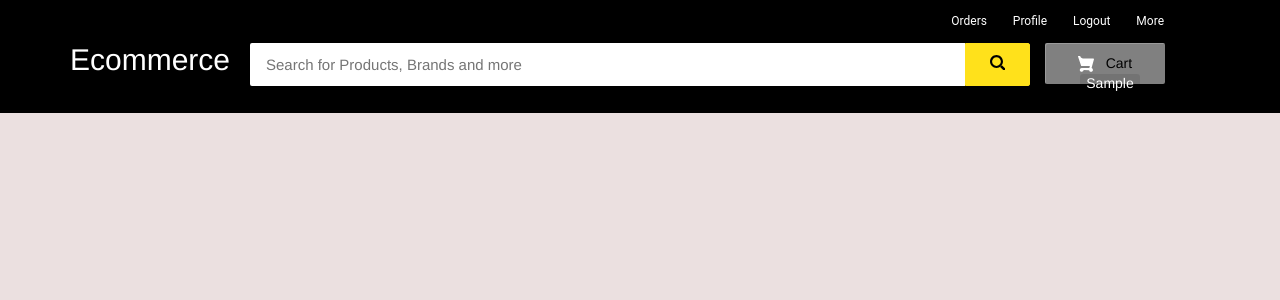
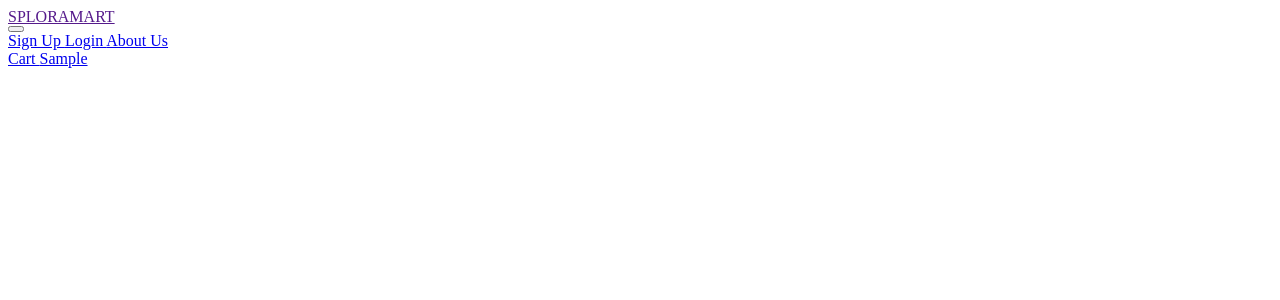
Before and after one commit to tinashemahwenda/sploramart-ui-refined, a Django app: template code/templates/ecom/customer_navbar.html in a window 1280 px wide. Shown: the top 300 px of the page. Run offline with Django 3.2, Linux system fonts and the light colour scheme; the template is opened without the code that fills it: most values are stand-ins (such as "Sample title", 1, 10 or a date in 2020); some libraries are stand-ins or nearby versions.

Commit message:
updated customer nav

```diff
--- a/code/templates/ecom/customer_navbar.html
+++ b/code/templates/ecom/customer_navbar.html
@@ -1,265 +1,31 @@
-<!DOCTYPE html>
-<html lang="en" dir="ltr">
-  <head>
-    <meta charset="utf-8">
-    <title></title>
-
-
-  <link rel="stylesheet" href="https://maxcdn.bootstrapcdn.com/bootstrap/3.3.0/css/bootstrap.min.css">
-  <!-- jQuery library -->
-  <script src="https://cdnjs.cloudflare.com/ajax/libs/jquery/3.2.1/jquery.min.js"></script>
-
-  <link rel="stylesheet" href="https://maxcdn.bootstrapcdn.com/font-awesome/4.7.0/css/font-awesome.min.css">
-  <!-- Latest compiled JavaScript -->
-  <script src="https://maxcdn.bootstrapcdn.com/bootstrap/3.3.0/js/bootstrap.min.js"></script>
-
-  <style>
-  body {
-      background-color: #ebe0e0
-  }
-
-  #navbar {
-      background-color: #000;
-      color: black;
-  }
-
-  .row1 {
-      padding-top: 10px;
-      padding-right: 50px
-  }
-
-  .row2 {
-      padding-bottom: 20px
-  }
-
-  .navbar-input {
-      padding: 11px 16px;
-      border-radius: 2px 0 0 2px;
-      border: 0 none;
-      outline: 0 none;
-      font-size: 15px
-  }
-
-  .navbar-button {
-      background-color: #ffe11b;
-      border: 1px solid #ffe11b;
-      border-radius: 0 2px 2px 0;
-      color: #565656;
-      padding: 10px 0;
-      height: 43px;
-      cursor: pointer
-  }
-
-  .cart-button {
-      background-color: #808080;
-      box-shadow: 0 4px 4px 0 rgba(0, 0, 0, .23), inset 1px 1px 0 0 hsla(0, 0%, 100%, .2);
-      padding: 10px 0;
-      text-align: center;
-      height: 41px;
-      border-radius: 2px;
-      font-weight: 500;
-      width: 120px;
-      display: inline-block;
-      color: #FFFFFF;
-      text-decoration: none;
-      color: inherit;
-      border: none;
-      outline: none
-  }
-
-  .cart-button:hover {
-      text-decoration: none;
-      color: #fff;
-      cursor: pointer
-  }
-
-  .cart-svg {
-      display: inline-block;
-      width: 16px;
-      height: 16px;
-      vertical-align: middle;
-      margin-right: 8px
-  }
-
-  .item-number {
-      border-radius: 3px;
-      background-color: rgba(0, 0, 0, .1);
-      height: 20px;
-      padding: 3px 6px;
-      font-weight: 500;
-      display: inline-block;
-      color: #fff;
-      line-height: 12px;
-      margin-left: 10px
-  }
-
-  .upper-links {
-      display: inline-block;
-      padding: 0 11px;
-      line-height: 23px;
-      font-family: 'Roboto', sans-serif;
-      letter-spacing: 0;
-      color: inherit;
-      border: none;
-      outline: none;
-      font-size: 12px
-  }
-
-  .dropdown {
-      position: relative;
-      display: inline-block;
-      margin-bottom: 0px
-  }
-
-  .dropdown:hover {
-      background-color: #fff
-  }
-
-  .dropdown:hover .links {
-      color: #000
-  }
-
-  .dropdown:hover .dropdown-menu {
-      display: block
-  }
-
-  .dropdown .dropdown-menu {
-      position: absolute;
-      top: 100%;
-      display: none;
-      background-color: #fff;
-      color: #333;
-      left: 0px;
-      border: 0;
-      border-radius: 0;
-      box-shadow: 0 4px 8px -3px #555454;
-      margin: 0;
-      padding: 0px
-  }
-
-  .links {
-      color: #fff;
-      text-decoration: none
-  }
-
-  .links:hover {
-      color: #fff;
-      text-decoration: none
-  }
-
-  .profile-links {
-      font-size: 12px;
-      font-family: 'Roboto', sans-serif;
-      border-bottom: 1px solid #e9e9e9;
-      box-sizing: border-box;
-      display: block;
-      padding: 0 11px;
-      line-height: 23px
-  }
-
-  .profile-li {
-      padding-top: 2px
-  }
-
-  .largenav {
-      display: none
-  }
-
-  .smallnav {
-      display: block
-  }
-
-  .smallsearch {
-      margin-left: 15px;
-      margin-top: 15px
-  }
-
-  .menu {
-      cursor: pointer
-  }
-
-  @media screen and (min-width: 768px) {
-      .largenav {
-          display: block
-      }
-
-      .smallnav {
-          display: none
-      }
-
-      .smallsearch {
-          margin: 0px
-      }
-  }
-</style>
-
-
-</head>
-
+<html>
 <body>
-    <div id="navbar">
-        <div class="container">
-            <div class="row row1">
-                <ul class="largenav pull-right">
-
-                    <li class="upper-links"><a class="links" href="/my-order">Orders</a></li>
-                    <li class="upper-links"><a class="links" href="/my-profile">Profile</a></li>
-                      <li class="upper-links"><a class="links" href="/logout">Logout</a></li>
-                    <li class="upper-links dropdown"><a class="links" href="">More</a>
-                        <ul class="dropdown-menu">
-                          <li class="profile-li"><a class="profile-links" href="/send-feedback">Send Feedback</a></li>
-                            <li class="profile-li"><a class="profile-links" href="/contactus">Contact Us</a></li>
-                            <li class="profile-li"><a class="profile-links" href="/aboutus">About Us</a></li>
-                        </ul>
-                    </li>
-                </ul>
+    <nav class="flex items-center justify-between  flex-wrap bg-blue-500 p-6">
+        <div class="flex items-center ml-5 flex-shrink-0 text-white mr-6">
+         <span class="font-bold text-xl"><a href="">SPLORAMART</a></span>
         </div>
-            <div class="row row2">
-                <div class="col-sm-2">
-                    <h2 style="margin:0px;"><a style="text-decoration:none; color:white;" href="/"><span class="largenav">Ecommerce </span></a></h2>
-                </div>
-
-
-                <div class="navbar-search smallsearch col-sm-8 col-xs-11">
-                  <form  action="/search" method="get">
-                    <div class="row"> <input class="navbar-input col-xs-11" type="search" placeholder="Search for Products, Brands and more" name="query" id="query">
-                      <button class="navbar-button col-xs-1" type="submit">
-                        <svg width="15px" height="15px">
-                                <path d="M11.618 9.897l4.224 4.212c.092.09.1.23.02.312l-1.464 1.46c-.08.08-.222.072-.314-.02L9.868 11.66M6.486 10.9c-2.42 0-4.38-1.955-4.38-4.367 0-2.413 1.96-4.37 4.38-4.37s4.38 1.957 4.38 4.37c0 2.412-1.96 4.368-4.38 4.368m0-10.834C2.904.066 0 2.96 0 6.533 0 10.105 2.904 13 6.486 13s6.487-2.895 6.487-6.467c0-3.572-2.905-6.467-6.487-6.467 "></path>
-                        </svg>
+        <div class="block lg:hidden">
+          <button class="flex items-center px-3 py-2 border rounded text-teal-200 border-teal-400 hover:text-white hover:border-white">
+            <svg class="fill-current h-3 w-3" viewBox="0 0 20 20" xmlns="http://www.w3.org/2000/svg"><title>Menu</title><path d="M0 3h20v2H0V3zm0 6h20v2H0V9zm0 6h20v2H0v-2z"/></svg>
           </button>
         </div>
-                  </form>
+        <div class="w-full block flex-grow lg:flex lg:items-center lg:w-auto">
+          <div class="text-sm lg:flex-grow">
+            <a href="/customersignup" class="block mt-4 lg:inline-block lg:mt-0 text-white hover:text-white mr-4">
+              Sign Up
+            </a>
+            <a href="/customerlogin" class="block mt-4 lg:inline-block lg:mt-0 text-white hover:text-white mr-4">
+              Login
+            </a>
+            <a href="#responsive-header" class="block mt-4 lg:inline-block lg:mt-0 text-white hover:text-white">
+              About Us
+            </a>
           </div>
-
-                <div class="cart1 largenav col-sm-2"> <a class="cart-button" href="/cart"> <svg class="cart-svg " width="16 " height="16 " viewBox="0 0 16 16 ">
-                            <path d="M15.32 2.405H4.887C3 2.405 2.46.805 2.46.805L2.257.21C2.208.085 2.083 0 1.946 0H.336C.1 0-.064.24.024.46l.644 1.945L3.11 9.767c.047.137.175.23.32.23h8.418l-.493 1.958H3.768l.002.003c-.017 0-.033-.003-.05-.003-1.06 0-1.92.86-1.92 1.92s.86 1.92 1.92 1.92c.99 0 1.805-.75 1.91-1.712l5.55.076c.12.922.91 1.636 1.867 1.636 1.04 0 1.885-.844 1.885-1.885 0-.866-.584-1.593-1.38-1.814l2.423-8.832c.12-.433-.206-.86-.655-.86 " fill="#fff "></path>
-                        </svg> Cart <span class="item-number ">{{ product_count_in_cart }}</span> </a> </div>
+          <div>
+            <a href="/cart" class="inline-block text-sm px-4 py-2 leading-none border rounded text-white border-white hover:border-transparent hover:text-teal-500 hover:bg-white mt-4 lg:mt-0">Cart <span class="bg-white rounded-full px-2 text-blue-500 text-sm py-1">{{ product_count_in_cart }}</span></a>
           </div>
         </div>
-    </div>
-
-
-
-    <script>
-    $(document).ready(function(){
-
-    function openNav() {
-    document.getElementById("mySidenav").style.width = "70%";
-
-    document.body.style.backgroundColor = "rgba(0,0,0,0.4)";
-    }
-
-    function closeNav() {
-    document.getElementById("mySidenav").style.width = "0";
-    document.body.style.backgroundColor = "rgba(0,0,0,0)";
-    }
-
-
-    });
-    </script>
-
-
+      </nav>
 
 </body>
 </html>
```
Lines whose indentation alone changed are shown as unchanged.
